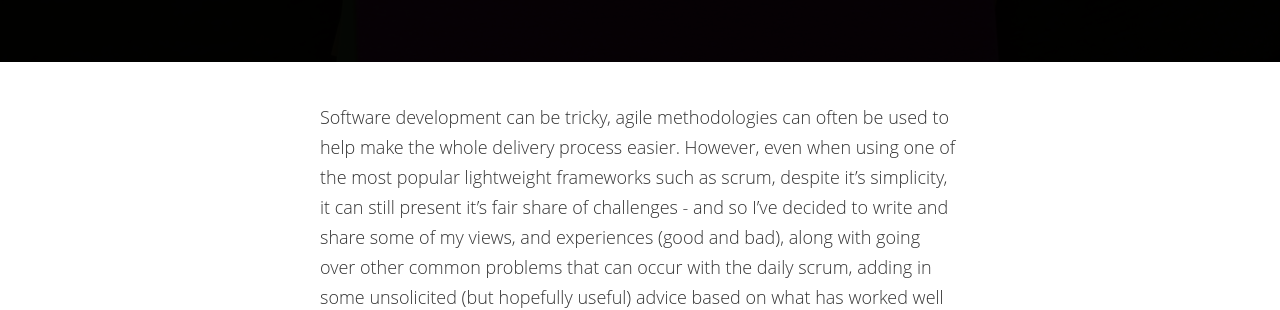
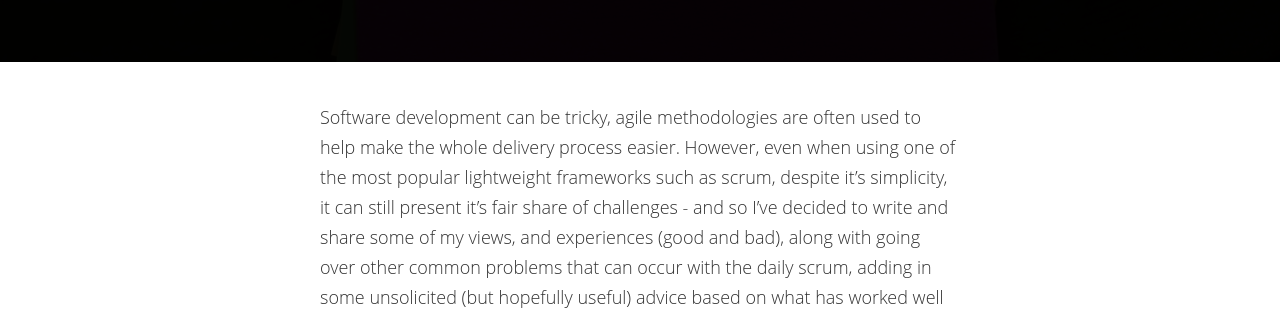
Before and after one commit to IamJackReed/JackReed, a Jekyll site: the page built from _posts/2017-09-15-improving-the-daily-scrum.markdown, in a window 1280 px wide and 900 px high, scrolled down 683 px. Shown: the part 155-465 px from the top of the window. Built offline with Jekyll 4.4.1, drawn with Linux system fonts in a browser that asks for light colours; nearby versions of some CDN libraries; some web fonts are replaced; comment, search, counter and statistics services are not loaded; some of the changed text lies outside the part shown.

Commit message:
Update 2017-09-15-improving-the-daily-scrum.markdown

```diff
--- a/_posts/2017-09-15-improving-the-daily-scrum.markdown
+++ b/_posts/2017-09-15-improving-the-daily-scrum.markdown
@@ -8,7 +8,7 @@ image: /assets/article_images/2017-09-15-improving-the-daily-scrum/improving-the
 image2: /assets/article_images/2017-09-15-improving-the-daily-scrum/improving-the-daily-scrum-mobile.JPG
 ---
 <span style="color:#00000; font-family: 'open sans'; font-size: 1em; font-size: 18px; font-weight: 200; hyphens: none;">
-Software development can be tricky, agile methodologies can often be used to help make the whole delivery process easier. However, even when using one of the most popular lightweight frameworks such as scrum, despite it's simplicity, it can still present it's fair share of challenges -  and so I've decided to write and share some of my views, and experiences (good and bad), along with going over other common problems that can occur with the daily scrum, adding in some unsolicited (but hopefully useful) advice based on what has worked well for myself, and for the teams that I have worked with.</span>
+Software development can be tricky, agile methodologies are often used to help make the whole delivery process easier. However, even when using one of the most popular lightweight frameworks such as scrum, despite it's simplicity, it can still present it's fair share of challenges -  and so I've decided to write and share some of my views, and experiences (good and bad), along with going over other common problems that can occur with the daily scrum, adding in some unsolicited (but hopefully useful) advice based on what has worked well for myself, and for the teams that I have worked with.</span>
 
 <span style="color:#00000; font-family: 'open sans'; font-size: 1em; font-size: 18px; font-weight: 200; hyphens: none;">Let's jump straight in and look at some examples:</span>
 
```
